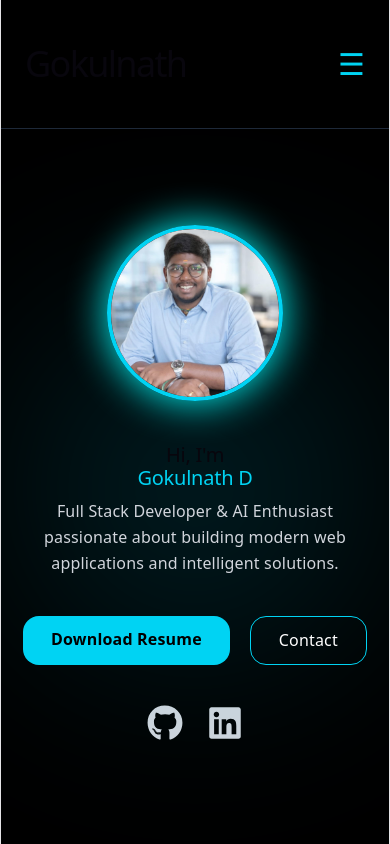
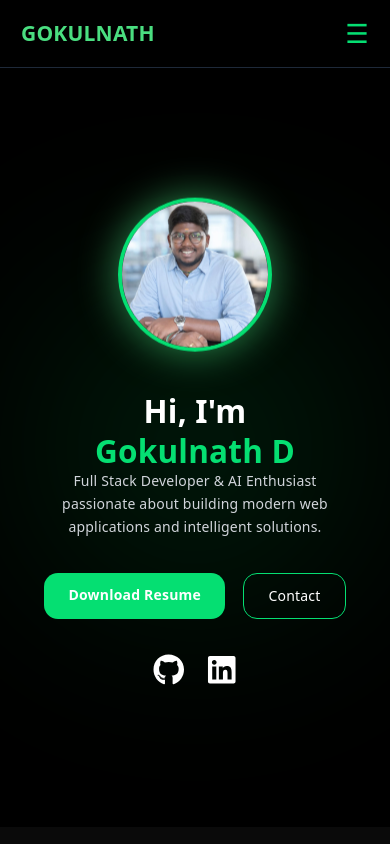
Before and after one commit to gokulnathad-1827/portfolio, a React app: page / in a window 390 px wide. Shown: the top 844 px of the page. Built offline with nearby package versions, Linux system fonts and the light colour scheme; the HTML template or start-up script is replaced by a standard one.

Commit message:
updated portfolio design

```diff
--- a/src/App.jsx
+++ b/src/App.jsx
@@ -7,48 +7,51 @@ function App() {
     <div className="bg-black text-white min-h-screen">
 
       {/* Navbar */}
-      <nav className="flex justify-between items-center px-6 md:px-10 py-5 border-b border-gray-800">
+      <nav className="flex justify-between items-center px-6 md:px-10 py-5 border-b border-gray-800 sticky top-0 bg-black/80 backdrop-blur-md z-50">
 
-        <h1 className="text-2xl md:text-3xl font-bold text-white">
-          Gokulnath
+        <h1 className="text-2xl md:text-3xl font-bold text-green-400" style={{ color: 'var(--green-primary)' }}>
+          GOKULNATH
         </h1>
 
         <ul className="hidden md:flex gap-8 text-lg">
 
-          <a href="#home" className="hover:text-cyan-400 transition">
+          <a href="#home" className="text-2xl text-gray-300 hover-glow">
             Home
           </a>
 
-          <a href="#about" className="hover:text-cyan-400 transition">
+          <a href="#about" className="text-2xl text-gray-300 hover-glow">
             About
           </a>
 
-          <a href="#skills" className="hover:text-cyan-400 transition">
+          <a href="#skills" className="text-2xl text-gray-300 hover-glow">
             Skills
           </a>
 
-          <a href="#projects" className="hover:text-cyan-400 transition">
+          <a href="#projects" className="text-2xl text-gray-300 hover-glow">
             Projects
           </a>
 
-          <a href="#contact" className="hover:text-cyan-400 transition">
+          <a href="#contact" className="text-2xl text-gray-300 hover-glow">
             Contact
           </a>
 
         </ul>
 
         {/* Mobile Menu */}
-        <div className="md:hidden text-3xl text-cyan-400">
+        <div className="md:hidden text-3xl text-green-400">
           ☰
         </div>
 
       </nav>
 
       {/* Hero Section */}
-      <section id="home" className="relative flex flex-col items-center justify-center text-center h-[85vh] overflow-hidden">
+      <section
+        id="home"
+        className="relative flex flex-col items-center justify-center text-center h-[90vh] overflow-hidden px-5"
+      >
 
         {/* Glow Effect */}
-        <div className="absolute w-80 h-80 bg-cyan-500 rounded-full blur-[120px] opacity-20"></div>
+        <div className="absolute w-80 h-80 bg-green-500 rounded-full blur-[120px] opacity-20"></div>
 
         <div className="z-10 flex flex-col items-center">
 
@@ -56,13 +59,13 @@ function App() {
           <img
             src={profile}
             alt="profile"
-            className="w-44 h-44 rounded-full object-cover border-4 border-cyan-400 shadow-[0_0_40px_cyan] mb-8 hover:scale-105 transition duration-300 float-animation"
+            className="w-44 h-44 rounded-full object-cover border-4 border-green-400 shadow-[0_0_40px_rgba(74,222,128,0.6)] mb-8 hover:scale-105 transition duration-300 float-animation"
           />
 
           <h2 className="text-4xl md:text-7xl font-extrabold mb-6 leading-tight">
             Hi, I'm <br />
 
-            <span className="text-cyan-400">
+            <span className="text-green-400">
               Gokulnath D
             </span>
           </h2>
@@ -72,30 +75,34 @@ function App() {
             building modern web applications and intelligent solutions.
           </p>
 
-          <div className="mt-10 flex gap-5">
+          {/* Buttons */}
+          <div className="mt-10 flex flex-wrap justify-center gap-5">
 
             <a
               href={resume}
               download
-              className="bg-cyan-400 text-black px-7 py-3 rounded-2xl font-semibold hover:scale-105 hover:shadow-[0_0_25px_cyan] transition duration-300"
+              className="bg-green-400 text-black px-7 py-3 rounded-2xl font-semibold hover:scale-105 hover:shadow-[0_0_25px_rgba(74,222,128,0.8)] transition duration-300"
             >
               Download Resume
             </a>
 
-            <button className="border border-cyan-400 px-7 py-3 rounded-2xl hover:bg-cyan-400 hover:text-black hover:shadow-[0_0_20px_cyan] transition duration-300">
+            <a
+              href="#contact"
+              className="border border-green-400 px-7 py-3 rounded-2xl hover:bg-green-400 hover:text-black hover:shadow-[0_0_20px_rgba(74,222,128,0.8)] transition duration-300"
+            >
               Contact
-            </button>
+            </a>
 
           </div>
 
-        </div>
+          {/* Social Icons */}
           <div className="flex gap-6 mt-10">
 
             <a
               href="https://github.com/gokulnathad-1827"
               target="_blank"
               rel="noreferrer"
-            className="text-4xl text-gray-300 hover:text-cyan-400 hover:scale-125 transition duration-300"
+              className="text-4xl text-gray-300 hover-glow"
             >
               <FaGithub />
             </a>
@@ -104,13 +111,16 @@ function App() {
               href="https://linkedin.com/in/gokulnathad1827"
               target="_blank"
               rel="noreferrer"
-            className="text-4xl text-gray-300 hover:text-cyan-400 hover:scale-125 transition duration-300"
-          >
+              className="text-4xl text-gray-300 hover-glow"            >
               <FaLinkedin />
             </a>
 
           </div>
+
+        </div>
+
       </section>
+
       {/* About Section */}
       <section id="about" className="px-10 py-24 bg-[#0a0a0a]">
 
@@ -119,11 +129,11 @@ function App() {
           {/* Left Side */}
           <div className="text-center">
 
-            <h2 className="text-5xl font-bold mb-8">
-              About <span className="text-cyan-400">Me</span>
-            </h2>
+            <h2 className="text-5xl font-bold mb-8 text-green-400">
+              About Me
+            </h2><br />
 
-            <p className="text-gray-300 text-lg leading-9">
+            <p className="text-gray-200 text-lg leading-9">
               I am Gokulnath D, a passionate Full Stack Developer and
               B.Tech Artificial Intelligence and Data Science student at
               Karpagam College of Engineering, Coimbatore.
@@ -145,12 +155,12 @@ function App() {
           </div>
 
           {/* Right Side */}
-          <div className="bg-[#111] p-10 rounded-3xl border border-cyan-400/20 hover:border-cyan-400 hover:scale-105 shadow-lg hover:shadow-cyan-500/20 transition duration-300">
+          <div className="bg-[#111] p-10 rounded-3xl border border-green-400/20 hover:border-green-400 hover:scale-105 hover:-translate-y-2 shadow-lg hover:shadow-green-500/20 transition duration-300">
 
             <div className="space-y-8 text-center">
 
               <div>
-                <h3 className="text-cyan-400 text-xl font-semibold">
+                <h3 className="text-green-400 text-xl font-semibold">
                   🎓 Education
                 </h3>
 
@@ -162,18 +172,18 @@ function App() {
               </div>
 
               <div>
-                <h3 className="text-cyan-400 text-xl font-semibold">
+                <h3 className="text-green-400 text-xl font-semibold">
                   💻 Technical Skills
                 </h3>
 
                 <p className="text-gray-300 mt-2">
                   Java, Python, JavaScript, React.js,
-                  Node.js, MongoDB, MySQL , n8n
+                  Node.js, MongoDB, MySQL, n8n
                 </p>
               </div>
 
               <div>
-                <h3 className="text-cyan-400 text-xl font-semibold">
+                <h3 className="text-green-400 text-xl font-semibold">
                   🚀 Leadership
                 </h3>
 
@@ -189,21 +199,22 @@ function App() {
         </div>
 
       </section>
+
       {/* Skills Section */}
       <section id="skills" className="px-10 py-24 bg-black">
 
         <div className="max-w-6xl mx-auto text-center">
 
-          <h2 className="text-5xl font-bold mb-16">
-            My <span className="text-cyan-400">Skills</span>
-          </h2>
+          <h2 className="text-5xl font-bold mb-16 text-green-400">
+            My Skills
+          </h2><br />
 
           <div className="grid md:grid-cols-3 gap-10">
 
             {/* Frontend */}
-            <div className="bg-[#111] p-10 rounded-3xl border border-cyan-400/20 hover:border-cyan-400 hover:scale-105 shadow-lg hover:shadow-cyan-500/20 transition duration-300">
+            <div className="bg-[#111] p-10 rounded-3xl border border-green-400/20 hover:border-green-400 hover:scale-105 shadow-lg hover:shadow-green-500/20 transition duration-300">
 
-              <h3 className="text-3xl font-bold text-cyan-400 mb-6">
+              <h3 className="text-3xl font-bold text-green-400 mb-6">
                 🎨 Frontend
               </h3>
 
@@ -218,9 +229,9 @@ function App() {
             </div>
 
             {/* Backend */}
-            <div className="bg-[#111] p-10 rounded-3xl border border-cyan-400/20 hover:border-cyan-400 hover:scale-105 transition duration-300">
+            <div className="bg-[#111] p-10 rounded-3xl border border-green-400/20 hover:border-green-400 hover:scale-105 shadow-lg hover:shadow-green-500/20 transition duration-300">
 
-              <h3 className="text-3xl font-bold text-cyan-400 mb-6">
+              <h3 className="text-3xl font-bold text-green-400 mb-6">
                 ⚙️ Backend
               </h3>
 
@@ -235,9 +246,9 @@ function App() {
             </div>
 
             {/* Programming */}
-            <div className="bg-[#111] p-10 rounded-3xl border border-cyan-400/20 hover:border-cyan-400 hover:scale-105 transition duration-300">
+            <div className="bg-[#111] p-10 rounded-3xl border border-green-400/20 hover:border-green-400 hover:scale-105 shadow-lg hover:shadow-green-500/20 transition duration-300">
 
-              <h3 className="text-3xl font-bold text-cyan-400 mb-6">
+              <h3 className="text-3xl font-bold text-green-400 mb-6">
                 💻 Programming
               </h3>
 
@@ -256,25 +267,26 @@ function App() {
         </div>
 
       </section>
+
       {/* Projects Section */}
       <section id="projects" className="px-10 py-24 bg-[#0a0a0a]">
 
         <div className="max-w-6xl mx-auto">
 
-          <h2 className="text-5xl font-bold text-center mb-16">
-            My <span className="text-cyan-400">Projects</span>
-          </h2>
+          <h2 className="text-5xl font-bold text-center mb-16 text-green-400">
+            My Projects
+          </h2><br />
 
           <div className="grid md:grid-cols-2 gap-10">
 
             {/* Project 1 */}
-            <div className="bg-[#111] rounded-3xl overflow-hidden border border-cyan-400/20 hover:border-cyan-400 hover:scale-[1.02] transition duration-300">
+            <div className="bg-[#111] rounded-3xl overflow-hidden border border-green-400/20 hover:border-green-400 hover:scale-[1.02] shadow-lg hover:shadow-green-500/20 transition duration-300">
 
-              <div className="h-56 bg-linear-to-r from-cyan-500 to-blue-600"></div>
+              <div className="h-56 bg-linear-to-r from-green-500 to-emerald-700"></div>
 
               <div className="p-8">
 
-                <h3 className="text-3xl font-bold mb-4 text-cyan-400">
+                <h3 className="text-3xl font-bold mb-4 text-green-400">
                   Attendance Tracker System
                 </h3>
 
@@ -285,32 +297,32 @@ function App() {
                 </p>
 
                 <div className="flex gap-3 mt-6 flex-wrap">
-                  <span className="bg-cyan-400/10 text-cyan-400 px-4 py-2 rounded-xl">
+                  <span className="bg-green-400/10 text-green-400 px-4 py-2 rounded-xl">
                     React
                   </span>
 
-                  <span className="bg-cyan-400/10 text-cyan-400 px-4 py-2 rounded-xl">
+                  <span className="bg-green-400/10 text-green-400 px-4 py-2 rounded-xl">
                     Node.js
                   </span>
 
-                  <span className="bg-cyan-400/10 text-cyan-400 px-4 py-2 rounded-xl">
+                  <span className="bg-green-400/10 text-green-400 px-4 py-2 rounded-xl">
                     MongoDB
                   </span>
                 </div>
-                <div className="mt-8 flex gap-4">
+                <div className="mt-8 flex gap-4 flex-wrap">
 
                   <a
-                    href="https://github.com/"
+                    href="https://github.com/gokulnathad-1827"
                     target="_blank"
                     rel="noreferrer"
-                    className="bg-cyan-400 text-black px-5 py-2 rounded-xl font-semibold hover:scale-105 transition duration-300"
+                    className="bg-green-400 text-black px-5 py-2 rounded-xl font-semibold hover:scale-105 hover:shadow-[0_0_20px_rgba(74,222,128,0.8)] transition duration-300"
                   >
                     GitHub
                   </a>
 
                   <a
                     href="#"
-                    className="border border-cyan-400 px-5 py-2 rounded-xl hover:bg-cyan-400 hover:text-black transition duration-300"
+                    className="border border-green-400 px-5 py-2 rounded-xl hover:bg-green-400 hover:text-black hover:shadow-[0_0_20px_rgba(74,222,128,0.8)] transition duration-300"
                   >
                     Live Demo
                   </a>
@@ -321,13 +333,13 @@ function App() {
             </div>
 
             {/* Project 2 */}
-            <div className="bg-[#111] rounded-3xl overflow-hidden border border-cyan-400/20 hover:border-cyan-400 hover:scale-[1.02] transition duration-300">
+            <div className="bg-[#111] rounded-3xl overflow-hidden border border-green-400/20 hover:border-green-400 hover:scale-[1.02] shadow-lg hover:shadow-green-500/20 transition duration-300">
 
-              <div className="h-56 bg-linear-to-r from-purple-500 to-pink-600"></div>
+              <div className="h-56 bg-linear-to-r from-green-500 to-lime-700"></div>
 
               <div className="p-8">
 
-                <h3 className="text-3xl font-bold mb-4 text-cyan-400">
+                <h3 className="text-3xl font-bold mb-4 text-green-400">
                   CampusAssist AI
                 </h3>
 
@@ -338,32 +350,32 @@ function App() {
                 </p>
 
                 <div className="flex gap-3 mt-6 flex-wrap">
-                  <span className="bg-cyan-400/10 text-cyan-400 px-4 py-2 rounded-xl">
+                  <span className="bg-green-400/10 text-green-400 px-4 py-2 rounded-xl">
                     Python
                   </span>
 
-                  <span className="bg-cyan-400/10 text-cyan-400 px-4 py-2 rounded-xl">
+                  <span className="bg-green-400/10 text-green-400 px-4 py-2 rounded-xl">
                     NLP
                   </span>
 
-                  <span className="bg-cyan-400/10 text-cyan-400 px-4 py-2 rounded-xl">
+                  <span className="bg-green-400/10 text-green-400 px-4 py-2 rounded-xl">
                     AI/ML
                   </span>
                 </div>
-                <div className="mt-8 flex gap-4">
+                <div className="mt-8 flex gap-4 flex-wrap">
 
                   <a
-                    href="https://github.com/"
+                    href="https://github.com/gokulnathad-1827"
                     target="_blank"
                     rel="noreferrer"
-                    className="bg-cyan-400 text-black px-5 py-2 rounded-xl font-semibold hover:scale-105 transition duration-300"
+                    className="bg-green-400 text-black px-5 py-2 rounded-xl font-semibold hover:scale-105 hover:shadow-[0_0_20px_rgba(74,222,128,0.8)] transition duration-300"
                   >
                     GitHub
                   </a>
 
                   <a
                     href="#"
-                    className="border border-cyan-400 px-5 py-2 rounded-xl hover:bg-cyan-400 hover:text-black transition duration-300"
+                    className="border border-green-400 px-5 py-2 rounded-xl hover:bg-green-400 hover:text-black hover:shadow-[0_0_20px_rgba(74,222,128,0.8)] transition duration-300"
                   >
                     Live Demo
                   </a>
@@ -378,21 +390,27 @@ function App() {
         </div>
 
       </section>
+
       {/* Certifications Section */}
       <section className="px-10 py-24 bg-black">
 
         <div className="max-w-6xl mx-auto">
 
-          <h2 className="text-5xl font-bold text-center mb-16">
-            My <span className="text-cyan-400">Certifications</span>
-          </h2>
+          <h2 className="text-5xl font-bold text-center mb-16 text-green-400">
+            My Certifications
+          </h2><br />
 
           <div className="grid md:grid-cols-3 gap-10">
 
             {/* Certificate 1 */}
-            <div className="bg-[#111] p-8 rounded-3xl border border-cyan-400/20 hover:border-cyan-400 hover:-translate-y-2 transition duration-300">
+            <a
+              href="https://drive.google.com/file/d/18flX9X44qix_uotVy77PPlCgF9ZanFeG/view?usp=drive_link"
+              target="_blank"
+              rel="noreferrer"
+            >
+              <div className="bg-[#111] p-8 rounded-3xl border border-green-400/20 hover:border-green-400 hover:-translate-y-2 shadow-lg hover:shadow-green-500/20 transition duration-300">
 
-              <h3 className="text-2xl font-bold text-cyan-400 mb-4">
+                <h3 className="text-2xl font-bold text-green-400 mb-4">
                   🌐 Internet of Things
                 </h3>
 
@@ -405,11 +423,16 @@ function App() {
                 </p>
 
               </div>
+            </a>
+            {/* Certificate 2 */}
+            <a
+              href="https://drive.google.com/file/d/1baw0DHLCwynIopi-v6bA89azz67RJID7/view?usp=sharing"
+              target="_blank"
+              rel="noreferrer"
+            >
+              <div className="bg-[#111] p-8 rounded-3xl border border-green-400/20 hover:border-green-400 hover:-translate-y-2 shadow-lg hover:shadow-green-500/20 transition duration-300">
 
-            {/* Certificate 2 */}
-            <div className="bg-[#111] p-8 rounded-3xl border border-cyan-400/20 hover:border-cyan-400 hover:-translate-y-2 transition duration-300">
-
-              <h3 className="text-2xl font-bold text-cyan-400 mb-4">
+                <h3 className="text-2xl font-bold text-green-400 mb-4">
                   🤖 AI & Machine Learning
                 </h3>
 
@@ -419,11 +442,17 @@ function App() {
                 </p>
 
               </div>
+            </a>
 
             {/* Certificate 3 */}
-            <div className="bg-[#111] p-8 rounded-3xl border border-cyan-400/20 hover:border-cyan-400 hover:-translate-y-2 transition duration-300">
+            <a
+              href="https://drive.google.com/file/d/1iaSuziCub3u2MniPrNLLvax7zoO1Lkqt/view?usp=drive_link"
+              target="_blank"
+              rel="noreferrer"
+            >
+              <div className="bg-[#111] p-8 rounded-3xl border border-green-400/20 hover:border-green-400 hover:-translate-y-2 shadow-lg hover:shadow-green-500/20 transition duration-300">
 
-              <h3 className="text-2xl font-bold text-cyan-400 mb-4">
+                <h3 className="text-2xl font-bold text-green-400 mb-4">
                   ⚡ n8n Automation
                 </h3>
 
@@ -433,19 +462,21 @@ function App() {
                 </p>
 
               </div>
+            </a>
 
           </div>
 
         </div>
 
       </section>
+
       {/* Contact Section */}
       <section id="contact" className="px-10 py-24 bg-[#0a0a0a]">
 
         <div className="max-w-4xl mx-auto text-center">
 
-          <h2 className="text-5xl font-bold mb-10">
-            <span className="text-cyan-400"> Contact Me</span>
+          <h2 className="text-5xl font-bold mb-10 text-green-400">
+            Contact Me
           </h2>
 
           <p className="text-gray-300 text-xl leading-9">
@@ -455,31 +486,65 @@ function App() {
 
           <div className="mt-12 space-y-6 text-lg">
 
+            <a
+              href="mailto:gokulnath.ad.1827@gmail.com"
+              className="hover:text-green-400 transition"
+            >
               <p className="text-gray-300">
                 📧 gokulnath.ad.1827@gmail.com
               </p>
+            </a>
 
+            <a
+              href="tel:+917639499348"
+              className="hover:text-green-400 transition"
+            >
               <p className="text-gray-300">
-              📱 +91 7639499348
+                📞 +91 7639499348
               </p>
+            </a>
 
+            <a
+              href="https://wa.me/917639499348"
+              className="hover:text-green-400 transition"
+            >
+              <p className="text-gray-300">
+                📲 +91 7639499348
+              </p>
+            </a>
+
+            <a
+              href="https://linkedin.com/in/gokulnathad1827"
+              target="_blank"
+              rel="noreferrer"
+              className="hover:text-green-400 transition"
+            >
               <p className="text-gray-300">
                 🔗 linkedin.com/in/gokulnathad1827
               </p>
+            </a>
 
+            <a
+              href="https://github.com/gokulnathad-1827"
+              target="_blank"
+              rel="noreferrer"
+              className="hover:text-green-400 transition"
+            >
               <p className="text-gray-300">
                 💻 github.com/gokulnathad-1827
               </p>
+            </a>
 
           </div>
 
         </div>
 
       </section>
+
       {/* Footer */}
       <footer className="border-t border-gray-800 py-8 text-center bg-black">
 
-        <h2 className="text-2xl font-bold text-cyan-400">
+        <h2 className="text-2xl font-bold text-green-400">
           Gokulnath D
         </h2>
 
@@ -492,6 +557,7 @@ function App() {
         </p>
 
       </footer>
+
     </div>
   )
 }
--- a/src/index.css
+++ b/src/index.css
@@ -5,121 +5,83 @@ html {
 }
 
 :root {
-  --text: #6b6375;
-  --text-h: #08060d;
-  --bg: #fff;
-  --border: #e5e4e7;
-  --code-bg: #f4f3ec;
-  --accent: #aa3bff;
-  --accent-bg: rgba(170, 59, 255, 0.1);
-  --accent-border: rgba(170, 59, 255, 0.5);
-  --social-bg: rgba(244, 243, 236, 0.5);
-  --shadow:
-    rgba(0, 0, 0, 0.1) 0 10px 15px -3px, rgba(0, 0, 0, 0.05) 0 4px 6px -2px;
+  --green-primary: #4ade80;
+  --green-hover: #22c55e;
+  --dark-bg: #000000;
+  --card-bg: #111111;
+  --section-bg: #0a0a0a;
+  --text-main: #ffffff;
+  --text-secondary: #d1d5db;
+  --text-muted: #9ca3af;
+  --border: rgba(74, 222, 128, 0.2);
 
   --sans: system-ui, 'Segoe UI', Roboto, sans-serif;
-  --heading: system-ui, 'Segoe UI', Roboto, sans-serif;
   --mono: ui-monospace, Consolas, monospace;
 
-  font: 18px/145% var(--sans);
-  letter-spacing: 0.18px;
-  color-scheme: light dark;
-  color: var(--text);
-  background: var(--bg);
+  font-family: var(--sans);
+  line-height: 1.6;
+  letter-spacing: 0.2px;
+
+  color: var(--text-main);
+  background-color: var(--dark-bg);
+
   font-synthesis: none;
   text-rendering: optimizeLegibility;
+
   -webkit-font-smoothing: antialiased;
   -moz-osx-font-smoothing: grayscale;
-
-  @media (max-width: 1024px) {
-    font-size: 16px;
-  }
 }
 
-@media (prefers-color-scheme: dark) {
-  :root {
-    --text: #9ca3af;
-    --text-h: #f3f4f6;
-    --bg: #16171d;
-    --border: #2e303a;
-    --code-bg: #1f2028;
-    --accent: #c084fc;
-    --accent-bg: rgba(192, 132, 252, 0.15);
-    --accent-border: rgba(192, 132, 252, 0.5);
-    --social-bg: rgba(47, 48, 58, 0.5);
-    --shadow:
-      rgba(0, 0, 0, 0.4) 0 10px 15px -3px, rgba(0, 0, 0, 0.25) 0 4px 6px -2px;
-  }
-
-  #social .button-icon {
-    filter: invert(1) brightness(2);
-  }
+/* Body */
+body {
+  margin: 0;
+  background: var(--dark-bg);
+  color: var(--text-main);
+  overflow-x: hidden;
 }
 
-body {
+/* Root */
+#root {
+  width: 100%;
+  min-height: 100vh;
+  margin: 0 auto;
+  box-sizing: border-box;
+}
+
+/* Headings */
+h1,
+h2,
+h3,
+h4,
+h5,
+h6 {
+  color: var(--text-main);
+  font-weight: 700;
   margin: 0;
 }
 
-#root {
-  width: 1126px;
-  max-width: 100%;
-  margin: 0 auto;
-  text-align: center;
-  border-inline: 1px solid var(--border);
-  min-height: 100svh;
-  display: flex;
-  flex-direction: column;
-  box-sizing: border-box;
+/* Paragraph */
+p {
+  margin: 0;
+  color: var(--text-secondary);
 }
 
-h1,
-h2 {
-  font-family: var(--heading);
-  font-weight: 500;
-  color: var(--text-h);
+/* Links */
+a {
+  text-decoration: none;
+  color: inherit;
 }
 
-h1 {
-  font-size: 56px;
-  letter-spacing: -1.68px;
-  margin: 32px 0;
-
-  @media (max-width: 1024px) {
-    font-size: 36px;
-    margin: 20px 0;
-  }
+/* Code */
+code {
+  font-family: var(--mono);
+  background: #1a1a1a;
+  padding: 4px 8px;
+  border-radius: 6px;
+  color: var(--green-primary);
 }
 
-h2 {
-  font-size: 24px;
-  line-height: 118%;
-  letter-spacing: -0.24px;
-  margin: 0 0 8px;
-
-  @media (max-width: 1024px) {
-    font-size: 20px;
-  }
-}
-
-p {
-  margin: 0;
-}
-
-code,
-.counter {
-  font-family: var(--mono);
-  display: inline-flex;
-  border-radius: 4px;
-  color: var(--text-h);
-}
-
-code {
-  font-size: 15px;
-  line-height: 135%;
-  padding: 4px 8px;
-  background: var(--code-bg);
-}
-
+/* Smooth Floating Animation */
 @keyframes float {
   0% {
     transform: translateY(0px);
@@ -137,3 +99,65 @@ code {
 .float-animation {
   animation: float 4s ease-in-out infinite;
 }
+
+/* Green Glow Animation */
+@keyframes glow {
+  0% {
+    box-shadow: 0 0 10px rgba(74, 222, 128, 0.3);
+  }
+
+  50% {
+    box-shadow: 0 0 30px rgba(74, 222, 128, 0.7);
+  }
+
+  100% {
+    box-shadow: 0 0 10px rgba(74, 222, 128, 0.3);
+  }
+}
+
+.hover-glow:hover {
+  color: #4ade80;
+  transform: scale(1.15);
+  transition: all 0.3s ease;
+}
+
+.glow-animation {
+  animation: glow 3s infinite ease-in-out;
+}
+
+/* Scrollbar */
+::-webkit-scrollbar {
+  width: 10px;
+}
+
+::-webkit-scrollbar-track {
+  background: #0a0a0a;
+}
+
+::-webkit-scrollbar-thumb {
+  background: #22c55e;
+  border-radius: 10px;
+}
+
+::-webkit-scrollbar-thumb:hover {
+  background: #4ade80;
+}
+
+/* Selection */
+::selection {
+  background: rgba(74, 222, 128, 0.3);
+  color: white;
+}
+
+/* Responsive Typography */
+@media (max-width: 1024px) {
+  html {
+    font-size: 15px;
+  }
+}
+
+@media (max-width: 768px) {
+  html {
+    font-size: 14px;
+  }
+}
```
Lines whose indentation alone changed are shown as unchanged.
